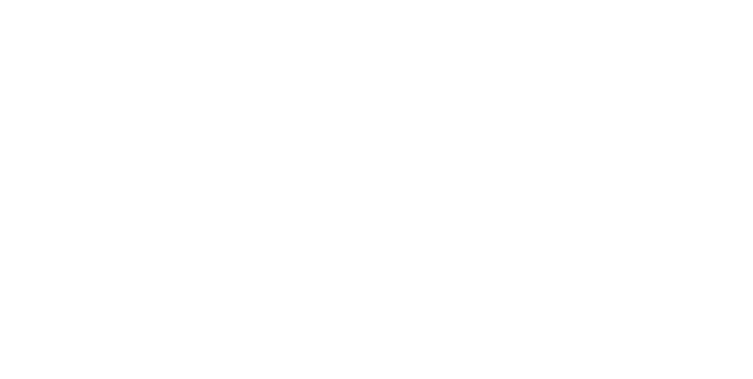
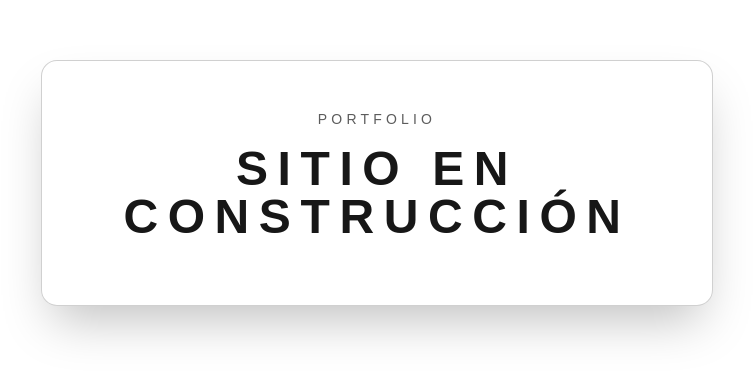
Before and after one commit to Switchinhg/portfolio, a Next.js app: page / in a window 1280 px wide. Shown: the part 217-596 px from the top of the page, without its empty margins (263-1016 px from the left). Built offline with nearby package versions, Linux system fonts and the light colour scheme.

Commit message:
msg sitio en construccion

```diff
--- a/app/page.tsx
+++ b/app/page.tsx
@@ -1,8 +1,16 @@
-import Image from "next/image";
-
 export default function Home() {
   return (
-    <div className="bg">
+    <div className="bg relative flex items-center justify-center p-6">
+      <section className="relative z-10 w-full max-w-2xl rounded-2xl border border-foreground/20 bg-background/60 p-8 text-center backdrop-blur-md shadow-2xl md:p-12">
+        <p className="mb-4 text-xs uppercase tracking-[0.3em] text-foreground/70 md:text-sm">
+          Portfolio
+        </p>
+        <h1 className="text-3xl font-bold uppercase tracking-[0.2em] md:text-5xl">
+          Sitio en construcción
+        </h1>
+        <p className="mt-4 text-sm text-foreground/80 md:text-base">
+        </p>
+      </section>
     </div>
   );
 }
```
